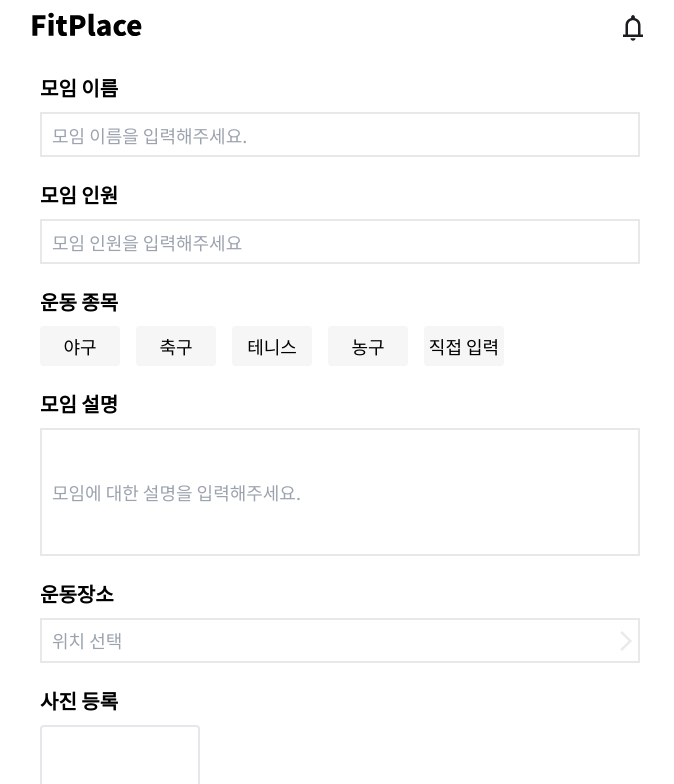
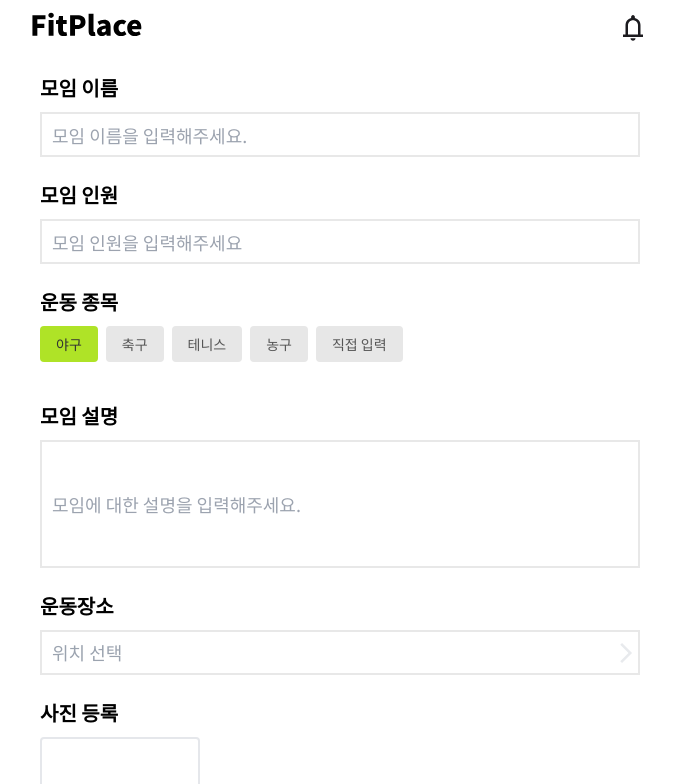
Before and after one commit to prgrms-fe-devcourse/NFE1_2_FitPlace, a React (Vite) app: page /notionAdd in a window 1280 px wide. Shown: the top 784 px of the page, without its empty margins (300-974 px from the left). Built offline with nearby package versions, Linux system fonts and the light colour scheme.

Commit message:
feat:게시글 페이지

```diff
--- /dev/null
+++ b/src/components/NotionCategory.tsx
@@ -0,0 +1,31 @@
+import React, { useState } from 'react';
+import Button from './Button';
+
+const NotionCategory = () => {
+
+  const exerciseList = ["야구", "축구", "테니스", "농구", "직접 입력"];
+  const [activeButton, setActiveButton] = useState("야구");
+
+  const handleButtonClick = (item: string) => {
+    setActiveButton(item);
+  };
+
+  return (
+    <div>
+      <div className="mb-10">
+        {exerciseList.map((item, index) => (
+          <Button
+            key={index}
+            label={item}
+            color={item === activeButton ? "green" : "grey"}
+            size="mid"
+            margin="btnMr"
+            onClick={() => handleButtonClick(item)}
+          />
+        ))}
+      </div>
+    </div>
+  );
+};
+
+export default NotionCategory;
--- a/src/pages/NotionAdd.tsx
+++ b/src/pages/NotionAdd.tsx
@@ -1,10 +1,12 @@
-import React from "react";
+import React, { useState } from "react";
 import arrowforward from "../assets/arrowforward.svg";
 import reactImg from "../assets/react.svg";
 import Button from "../components/Button";
 import Header from "../components/Header";
+import NotionCategory from "../components/NotionCategory";
 
 const NotionAdd = () => {
+
   return (
     <>
       <Header />
@@ -37,72 +39,8 @@ const NotionAdd = () => {
           </div>
           <div>
             <h3 className="font-bold text-xl mt-6">운동 종목</h3>
-            <div className="mt-2.5 flex gap-4">
-              <label
-                htmlFor="baseball"
-                className="w-20 h-10 bg-[#F6F6F6] rounded text-lg flex justify-center items-center relative "
-              >
-                야구
-              </label>
-              <input
-                type="radio"
-                name="sports"
-                id="baseball"
-                value="야구"
-                className="absolute opacity-0"
-              />
-              <label
-                htmlFor="soccer"
-                className="w-20 h-10 bg-[#F6F6F6] rounded text-lg flex justify-center items-center relative"
-              >
-                축구
-              </label>
-              <input
-                type="radio"
-                name="sports"
-                id="soccer"
-                value="축구"
-                className="absolute opacity-0"
-              />
-              <label
-                htmlFor="tennis"
-                className="w-20 h-10 bg-[#F6F6F6] rounded text-lg flex justify-center items-center relative"
-              >
-                테니스
-              </label>
-              <input
-                type="radio"
-                name="sports"
-                id="tennis"
-                value="테니스"
-                className="absolute opacity-0"
-              />
-              <label
-                htmlFor="basketball"
-                className="w-20 h-10 bg-[#F6F6F6] rounded text-lg flex justify-center items-center relative"
-              >
-                농구
-              </label>
-              <input
-                type="radio"
-                name="sports"
-                id="basketball"
-                value="농구"
-                className="absolute opacity-0"
-              />
-              <label
-                htmlFor="directInput"
-                className="w-20 h-10 bg-[#F6F6F6] rounded text-lg flex justify-center items-center relative"
-              >
-                직접 입력
-              </label>
-              <input
-                type="radio"
-                name="sports"
-                id="directInput"
-                value="직접 입력"
-                className="absolute opacity-0"
-              />
+            <div className="mt-2.5">
+            <NotionCategory />
             </div>
           </div>
           <div>
--- a/src/pages/NotionPage.tsx
+++ b/src/pages/NotionPage.tsx
@@ -5,6 +5,7 @@ import favorite from '../assets/favorite.svg'
 import message from '../assets/quickreply.svg'
 import NotionItem from '../components/NotionItem';
 import Button from '../components/Button';
+import Header from '../components/Header';
 
 
 
@@ -14,18 +15,18 @@ const NotionPage = () => {
   const modalBackground = useRef();
 
   return (
+    <>
+     <Header />
       <div className='bg-white w-[640px] h-full'>
         <div id='container' className='m-5 relative'>
           {
             deleteModal &&
             <div className='flex justify-center absolute w-full h-full backdrop-blur-sm items-center'>
-
               <div className='w-[400px] h-[200px] flex justify-center items-center border-2 border-solid border-[#000000] rounded-xl bg-white' onClick={e => {
                 if(e.target === modalBackground.current) {
                   setDeleteModal(false);
                 }
               }} >
-
                 <div>
                   <p>게시글을 삭제할까요?</p>
                   <div className='flex gap-5 mt-2'>
@@ -105,6 +106,10 @@ const NotionPage = () => {
         </div>
       </div>
     </div>
+
+
+    </>
+
   );
 };
 
```
Lines whose indentation alone changed are shown as unchanged.
